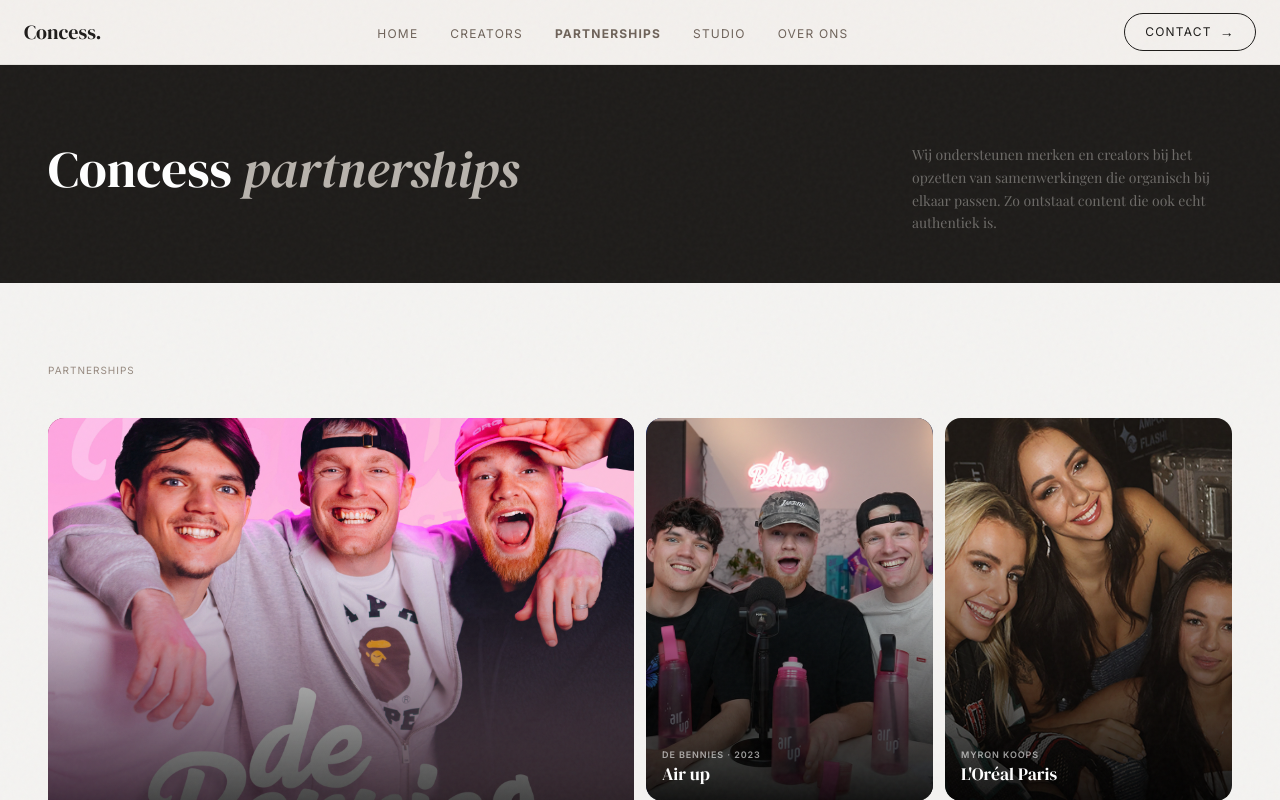
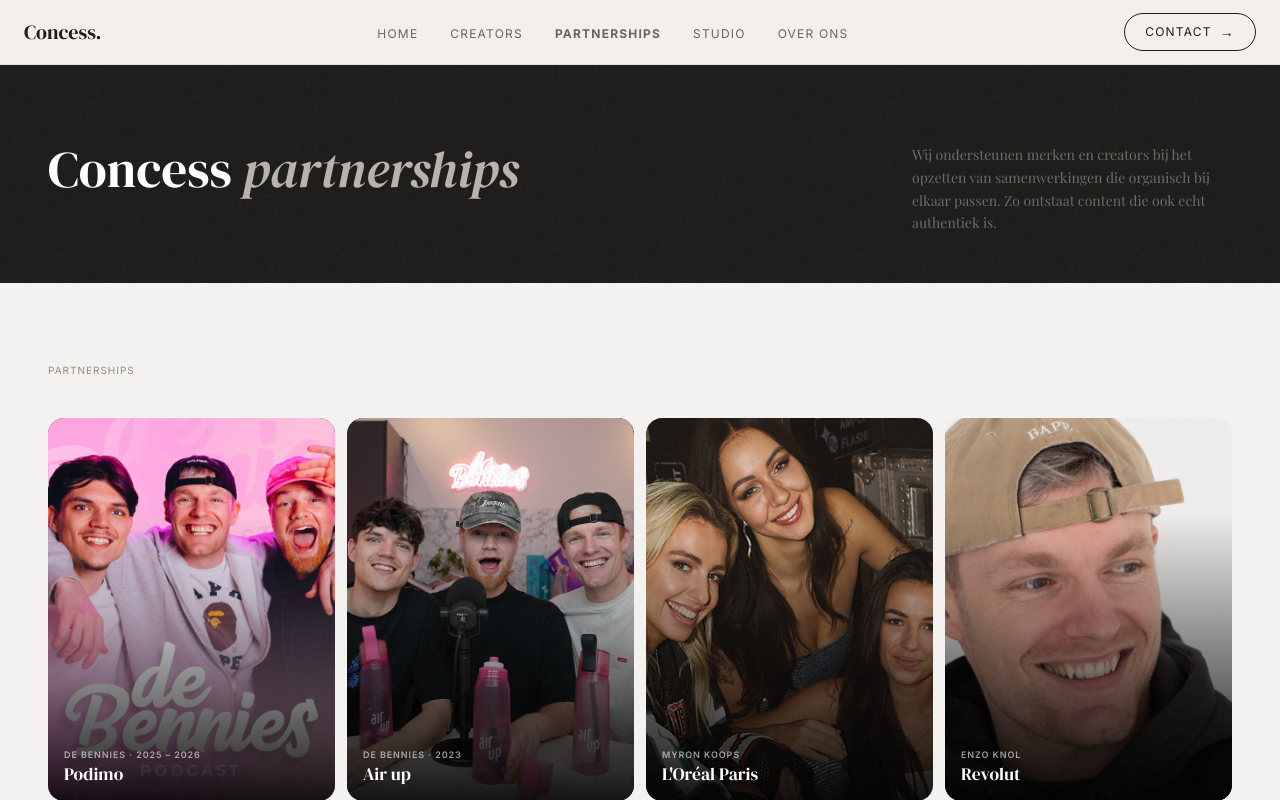
Before and after one commit to xmandysmit-tech/concess-website, a Next.js app: page /partnerships in a window 1280 px wide. Shown: the top 800 px of the page. Built offline with nearby package versions, Linux system fonts and the light colour scheme; a web font is replaced by a local one.

Commit message:
Partnership tiles uniform 4-col grid, all 3:4 portrait

```diff
--- a/app/components/PartnershipTile.tsx
+++ b/app/components/PartnershipTile.tsx
@@ -54,8 +54,6 @@ export default function PartnershipTile({ p }: { p: PartnershipCase }) {
     ? `https://www.tiktok.com/embed/v2/${tiktokId}?autoplay=1&muted=1&loop=1`
     : "";
 
-  const isFeatured = p.featured ?? false;
-
   // TikTok is verticaal (9:16) — schaal zodat het de tile vult
   const iframeStyle = isTikTok
     ? { width: "56.25%", height: "177.78%", top: "-38.89%", left: "21.875%" }
@@ -64,8 +62,8 @@ export default function PartnershipTile({ p }: { p: PartnershipCase }) {
   return (
     <Link
       href={`/partnerships/${p.slug}`}
-      className={`group relative overflow-hidden rounded-2xl${isFeatured ? " col-span-2" : ""}`}
-      style={{ aspectRatio: isFeatured ? "4/3" : "3/4", display: "block" }}
+      className="group relative overflow-hidden rounded-2xl"
+      style={{ aspectRatio: "3/4", display: "block" }}
       onMouseEnter={handleMouseEnter}
       onMouseLeave={handleMouseLeave}
     >
--- a/app/partnerships/page.tsx
+++ b/app/partnerships/page.tsx
@@ -69,7 +69,7 @@ export default function PartnershipsPage() {
       <section className="py-12 md:py-20 max-w-7xl mx-auto px-6 md:px-12">
         <span className="text-[10px] tracking-widest uppercase text-taupe-500 block mb-10">Partnerships</span>
 
-        <div className="grid grid-cols-2 md:grid-cols-4 gap-3 items-start">
+        <div className="grid grid-cols-2 md:grid-cols-3 lg:grid-cols-4 gap-3 items-start">
           {/* Klikbare cases met optionele hover video */}
           {partnershipCases.map((p) => (
             <PartnershipTile key={p.slug} p={p} />
```
